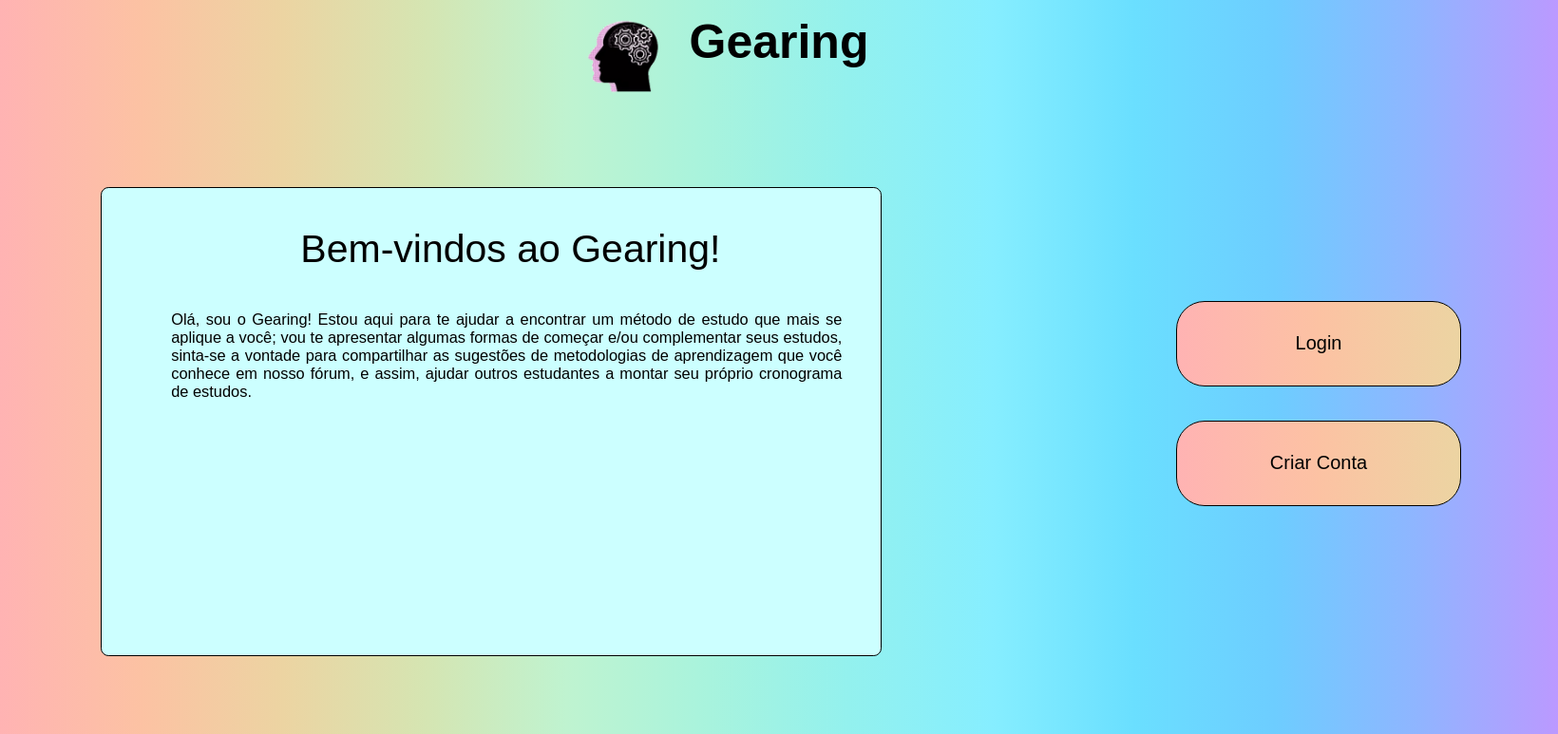
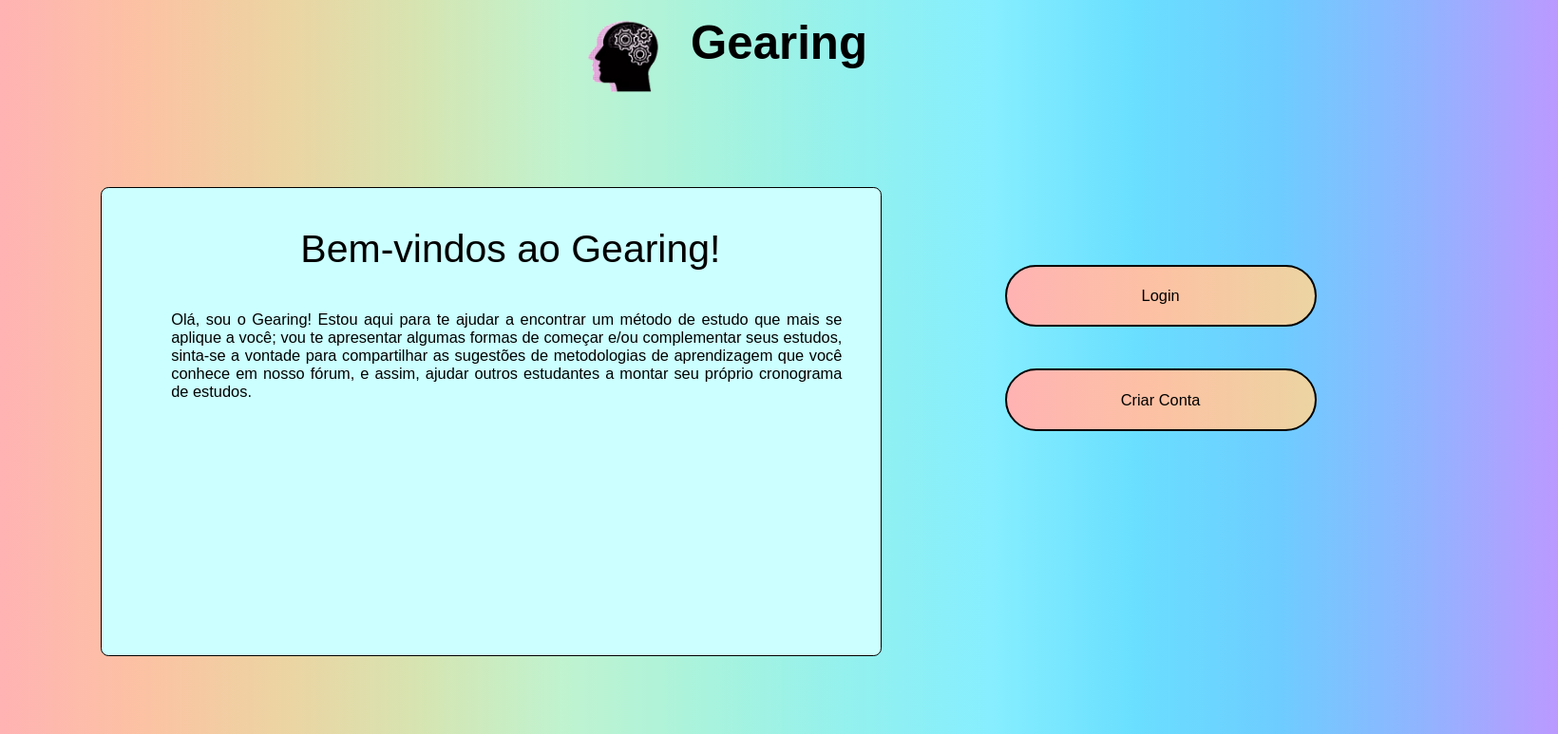
Before and after one commit to Guilhermevalenca/Gearing, a PHP site: page / in a window 1640 px wide. Shown: the top 773 px of the page at 95% size. Run offline with PHP 8.4, Linux system fonts and the light colour scheme; the visitor is signed in with stand-in values (Sample User, id 1); some web fonts are replaced.

Commit message:
olha só olha lá

```diff
--- a/css/index.css
+++ b/css/index.css
@@ -2,8 +2,8 @@
 @import url('https://fonts.cdnfonts.com/css/px-sans-nouveaux');
 .titulo {
     text-align: center;
-    margin-top: 15px;
-    font-size: 50px;
+    margin-top: 1vw;
+    font-size: 3vw;
 }
 
 .apresentacao {
@@ -39,17 +39,18 @@ body {
     color: black;
     background-image: linear-gradient(to right, #ffb3b3, #fcc2a3, #ecd4a2);
     position: relative;
-    left: -70px;
-    width: 300px;
-    height: 90px;
+    left: 4vw;
+    width: 20vw;
+    height: 4vw;
     border-style: solid;
     border-color:black;
-    border-width: 1px;
-    border-radius: 30px;
+    border-width: -5vw;
+    border-radius: 30vw;
     background-color:  #ccffff;
-    margin-left: 1300px;
-    font-size: 20px;
-    top: 210px;
+    margin-left: 60vw;
+    margin-top: 0.5vw;
+    font-size: 1vw;
+    top: 10vw;
     font-family:'px sans nouveaux', sans-serif;
 }
 .logo{
```
